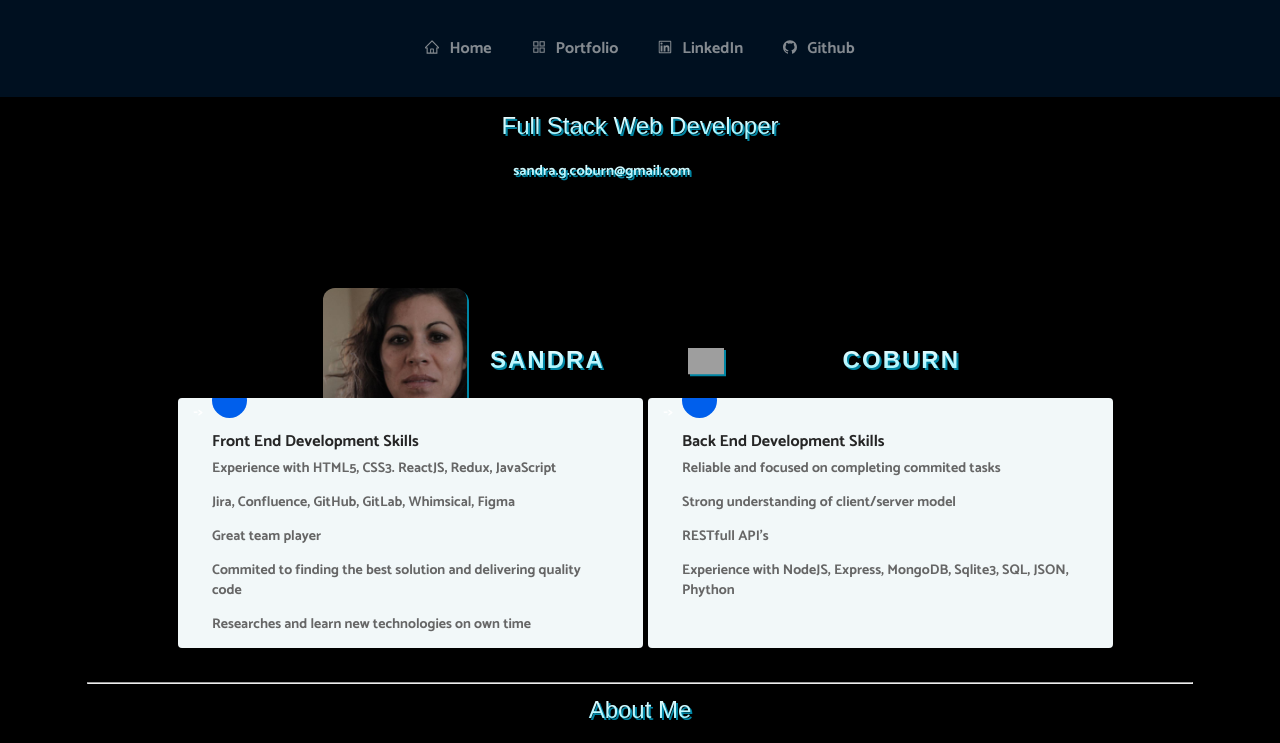
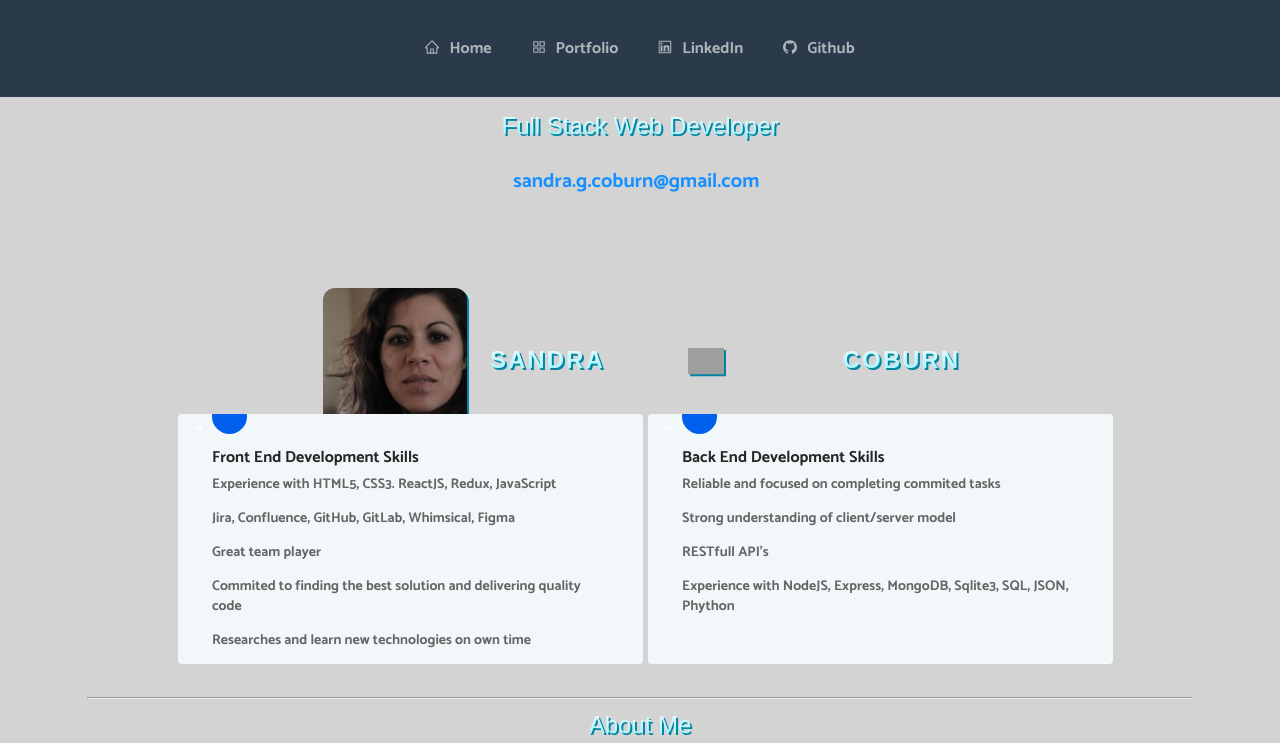
Before and after one commit to SandraCoburn/Portfolio, a React (Create React App) app in the folder portfolio/: page / in a window 1280 px wide. Shown: the top 743 px of the page. Built offline with nearby package versions, Linux system fonts and the light colour scheme; grey boxes are pictures that could not be loaded.

Commit message:
Changed to background color and font

```diff
--- a/portfolio/src/App.styles.js
+++ b/portfolio/src/App.styles.js
@@ -9,7 +9,7 @@ html {
 }
 
 body {
-  background: #000;
+  background: lightgray;
     -webkit-background-size: cover;
     -moz-background-size: cover;
     -o-background-size: cover;
@@ -105,7 +105,8 @@ export const Wrapper = styled.div`
   }
   h4 {
     font-family: Playfair, 'Arial Narrow Bold', sans-serif;
-    background-image: linear-gradient(180deg, #fff, #87f1ff);
+    color: #1f2833;
+    /* background-image: linear-gradient(180deg, #fff, #87f1ff);
     background-size: 100%;
     background-clip: text;
     -webkit-background-clip: text;
@@ -115,7 +116,7 @@ export const Wrapper = styled.div`
     filter: drop-shadow(2px 2px #0085a3);
     font-size: 0.9rem;
     font-weight: 100;
-    text-align: left;
+    text-align: left; */
   }
   @media screen and (max-width: 500px) {
     padding-top: 10%;
--- a/portfolio/src/Components/Home/Home.js
+++ b/portfolio/src/Components/Home/Home.js
@@ -3,9 +3,8 @@ import Picture from '../../assets/sandraProfile.jpg';
 import Footer from './Footer';
 
 import { Typography } from 'antd';
-import { SkillsWrapper, AboutWrapper, StyledContainer } from './Home.styles';
+import { AboutWrapper, StyledContainer } from './Home.styles';
 
-import Skills from './Skills';
 import SkillsCard from './SkillsCard';
 const { Title } = Typography;
 
--- a/portfolio/src/Components/Home/Home.styles.js
+++ b/portfolio/src/Components/Home/Home.styles.js
@@ -133,6 +133,9 @@ export const AboutWrapper = styled.div`
   margin-top: 14%;
   justify-content: start;
   padding: 2%;
+  h4 {
+    color: white;
+  }
 
   @media screen and (max-width: 500px) {
     width: 100%;
```
